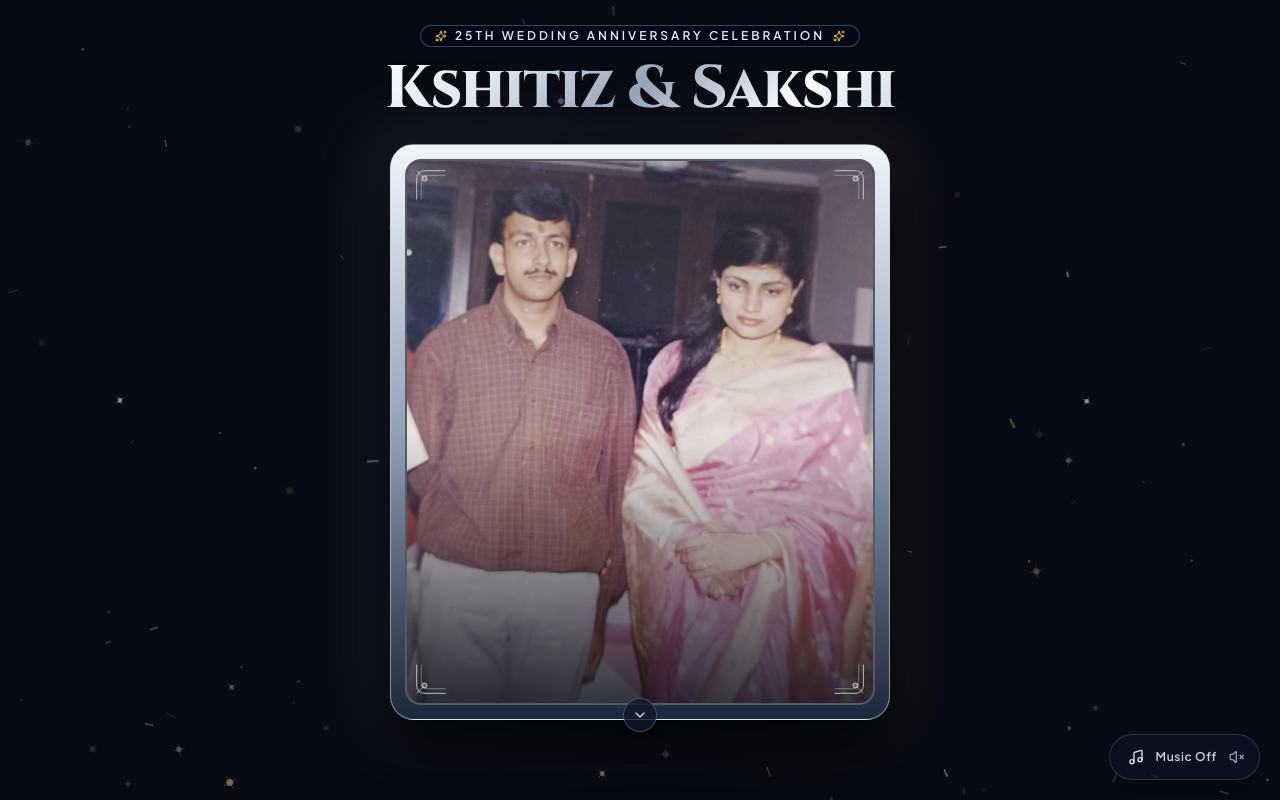
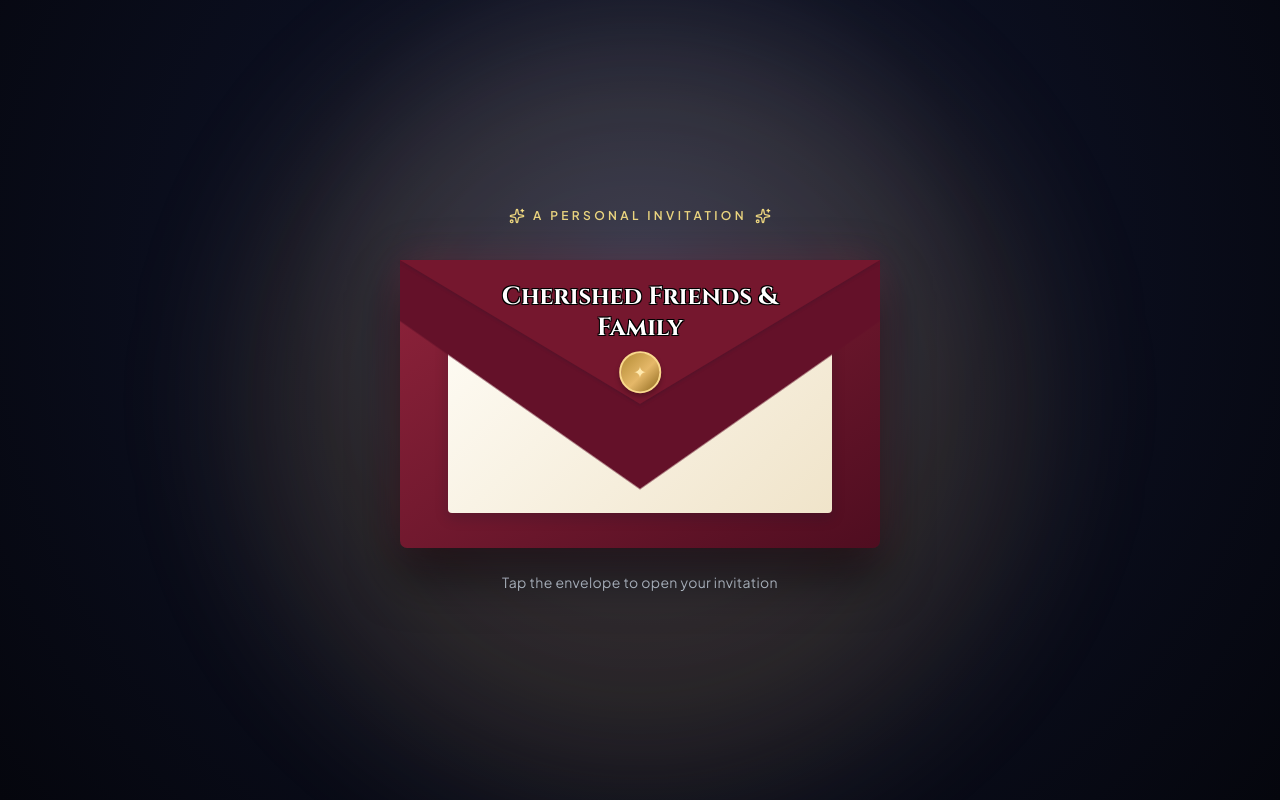
Before and after one commit to 25invitation/25invitation.github.io, a React (Vite) app: page / in a window 1280 px wide. Built offline with nearby package versions, Linux system fonts and the light colour scheme.

Commit message:
Add invitation gate and local audio playback

```diff
--- a/src/App.tsx
+++ b/src/App.tsx
@@ -1,4 +1,4 @@
-import { useState, useEffect } from "react";
+import { useState, useEffect, useRef } from "react";
 import { getGuestFromUrl, type GuestProfile } from "./config/eventConfig";
 import { TinselSparkles } from "./components/TinselSparkles";
 import { HeroScrollTransform } from "./components/HeroScrollTransform";
@@ -9,11 +9,20 @@ import { Timeline } from "./components/Timeline";
 import { DressCode } from "./components/DressCode";
 import { RsvpForm } from "./components/RsvpForm";
 
-import { MusicPlayer } from "./components/MusicPlayer";
+import { MusicPlayer, type MusicPlayerHandle } from "./components/MusicPlayer";
 import { Footer } from "./components/Footer";
+import { EnvelopeGate } from "./components/EnvelopeGate";
 
 export function App() {
   const [currentGuest, setCurrentGuest] = useState<GuestProfile>(getGuestFromUrl());
+  const [isInvitationOpen, setIsInvitationOpen] = useState(false);
+  const musicPlayerRef = useRef<MusicPlayerHandle>(null);
+
+  const openInvitation = () => {
+    // Calling this in the click handler preserves the browser's user gesture for audio playback.
+    musicPlayerRef.current?.play();
+    setIsInvitationOpen(true);
+  };
 
 
   useEffect(() => {
@@ -27,6 +36,9 @@ export function App() {
 
   return (
     <div className="relative min-h-screen bg-[#080a14] text-slate-100 selection:bg-slate-300 selection:text-slate-950 font-sans">
+      {!isInvitationOpen && (
+        <EnvelopeGate guest={currentGuest} onOpen={openInvitation} />
+      )}
       {/* Background Interactive Tinsel & Silver Sparkle Particle Canvas */}
       <TinselSparkles />
 
@@ -60,7 +72,7 @@ export function App() {
       <Footer />
 
       {/* Ambient Audio Player */}
-      <MusicPlayer />
+      <MusicPlayer ref={musicPlayerRef} shouldPlay={isInvitationOpen} />
 
 
     </div>
--- /dev/null
+++ b/src/components/EnvelopeGate.tsx
@@ -0,0 +1,33 @@
+import React from "react";
+import { Sparkles } from "lucide-react";
+import type { GuestProfile } from "../config/eventConfig";
+
+interface EnvelopeGateProps {
+  guest: GuestProfile;
+  onOpen: () => void;
+}
+
+export const EnvelopeGate: React.FC<EnvelopeGateProps> = ({ guest, onOpen }) => {
+  return (
+    <section className="envelope-gate" aria-label="Your personal invitation">
+      <div className="envelope-gate__glow" aria-hidden="true" />
+      <div className="envelope-gate__content">
+        <div className="flex items-center justify-center gap-2 text-amber-200/90">
+          <Sparkles className="h-4 w-4" />
+          <span className="text-xs font-semibold uppercase tracking-[0.28em]">A personal invitation</span>
+          <Sparkles className="h-4 w-4" />
+        </div>
+
+        <button type="button" className="invitation-envelope" onClick={onOpen} aria-label={`Open invitation for ${guest.name}`}>
+          <span className="invitation-envelope__paper" aria-hidden="true" />
+          <span className="invitation-envelope__flap" aria-hidden="true" />
+          <span className="invitation-envelope__front" aria-hidden="true" />
+          <span className="invitation-envelope__seal" aria-hidden="true">✦</span>
+          <span className="invitation-envelope__name">{guest.name}</span>
+        </button>
+
+        <p className="mt-6 text-sm tracking-wide text-slate-300">Tap the envelope to open your invitation</p>
+      </div>
+    </section>
+  );
+};
--- a/src/components/MusicPlayer.tsx
+++ b/src/components/MusicPlayer.tsx
@@ -1,51 +1,55 @@
-import React, { useCallback, useMemo, useRef, useState } from "react";
+import { forwardRef, useCallback, useEffect, useImperativeHandle, useRef, useState } from "react";
 import { Music, Volume2, VolumeX } from "lucide-react";
 
-const videoId = "lggEDxM14jY";
-const youtubeOrigin = "https://www.youtube.com";
+const audioSource = "/audio/celebration.webm";
 
-export const MusicPlayer: React.FC = () => {
+interface MusicPlayerProps {
+  shouldPlay: boolean;
+}
+
+export interface MusicPlayerHandle {
+  play: () => void;
+}
+
+export const MusicPlayer = forwardRef<MusicPlayerHandle, MusicPlayerProps>(({ shouldPlay }, ref) => {
   const [isPlaying, setIsPlaying] = useState(false);
-  const playerRef = useRef<HTMLIFrameElement>(null);
+  const playerRef = useRef<HTMLAudioElement>(null);
 
-  const playerUrl = useMemo(() => {
-    const params = new URLSearchParams({
-      autoplay: "0",
-      controls: "0",
-      enablejsapi: "1",
-      loop: "1",
-      modestbranding: "1",
-      playlist: videoId,
-      playsinline: "1",
-      rel: "0",
-    });
+  const play = useCallback(() => {
+    const player = playerRef.current;
+    if (!player) return;
 
-    if (window.location.origin) params.set("origin", window.location.origin);
-    return `${youtubeOrigin}/embed/${videoId}?${params.toString()}`;
+    void player.play().then(() => setIsPlaying(true)).catch(() => setIsPlaying(false));
   }, []);
 
-  const sendPlayerCommand = useCallback((func: "playVideo" | "pauseVideo") => {
-    playerRef.current?.contentWindow?.postMessage(
-      JSON.stringify({ event: "command", func, args: [] }),
-      youtubeOrigin,
-    );
+  const pause = useCallback(() => {
+    playerRef.current?.pause();
+    setIsPlaying(false);
   }, []);
 
   const toggleMusic = () => {
-    const nextIsPlaying = !isPlaying;
-    sendPlayerCommand(nextIsPlaying ? "playVideo" : "pauseVideo");
-    setIsPlaying(nextIsPlaying);
+    if (isPlaying) {
+      pause();
+    } else {
+      play();
+    }
   };
+
+  useImperativeHandle(ref, () => ({ play }), [play]);
+
+  useEffect(() => {
+    if (shouldPlay) play();
+  }, [shouldPlay, play]);
 
   return (
     <div className="fixed bottom-5 right-5 z-40 flex items-center gap-2">
-      <iframe
+      <audio
         ref={playerRef}
-        src={playerUrl}
-        title="Celebration music"
-        allow="autoplay; encrypted-media"
-        className="absolute h-px w-px opacity-0 pointer-events-none"
-        onLoad={() => sendPlayerCommand("playVideo")}
+        src={audioSource}
+        loop
+        preload="auto"
+        onPlay={() => setIsPlaying(true)}
+        onPause={() => setIsPlaying(false)}
       />
 
       <button
@@ -74,4 +78,4 @@ export const MusicPlayer: React.FC = () => {
       </button>
     </div>
   );
-};
+});
--- a/src/index.css
+++ b/src/index.css
@@ -80,6 +80,127 @@
   border: 1px solid rgba(226, 232, 240, 0.16);
 }
 
+/* First-visit invitation envelope */
+.envelope-gate {
+  position: fixed;
+  z-index: 100;
+  inset: 0;
+  display: grid;
+  place-items: center;
+  overflow: hidden;
+  padding: 1.5rem;
+  background: radial-gradient(circle at 50% 35%, #1e294d 0%, #0c1022 42%, #05060d 100%);
+}
+
+.envelope-gate__glow {
+  position: absolute;
+  width: min(80vw, 46rem);
+  aspect-ratio: 1;
+  border-radius: 50%;
+  background: rgba(229, 184, 105, 0.18);
+  filter: blur(75px);
+  animation: envelopeGlow 3.5s ease-in-out infinite alternate;
+}
+
+.envelope-gate__content {
+  position: relative;
+  z-index: 1;
+  width: min(100%, 34rem);
+  text-align: center;
+}
+
+.invitation-envelope {
+  position: relative;
+  display: block;
+  width: min(100%, 30rem);
+  height: clamp(12rem, 48vw, 18rem);
+  margin: 2.25rem auto 0;
+  border: 0;
+  border-radius: 0.45rem;
+  cursor: pointer;
+  background: linear-gradient(145deg, #8f233b, #4f0d20);
+  box-shadow: 0 1.8rem 3rem rgba(0, 0, 0, 0.5), 0 0 2.5rem rgba(182, 48, 78, 0.26);
+  transition: transform 260ms ease, box-shadow 260ms ease;
+}
+
+.invitation-envelope:hover, .invitation-envelope:focus-visible {
+  transform: translateY(-0.45rem) scale(1.015);
+  box-shadow: 0 2.2rem 3.5rem rgba(0, 0, 0, 0.55), 0 0 3.5rem rgba(182, 48, 78, 0.42);
+}
+
+.invitation-envelope:focus-visible { outline: 3px solid #f9d98c; outline-offset: 0.4rem; }
+
+.invitation-envelope__paper {
+  position: absolute;
+  z-index: 1;
+  inset: 8% 10% 12%;
+  border-radius: 0.25rem;
+  background: linear-gradient(135deg, #fffdf7, #f0e4ca);
+  box-shadow: 0 0.3rem 0.8rem rgba(15, 23, 42, 0.22);
+}
+
+.invitation-envelope__flap {
+  position: absolute;
+  z-index: 4;
+  inset: 0 0 auto;
+  width: 0;
+  height: 0;
+  border-left: clamp(9.4rem, 24vw, 15rem) solid transparent;
+  border-right: clamp(9.4rem, 24vw, 15rem) solid transparent;
+  border-top: clamp(6.2rem, 16vw, 9rem) solid #75172e;
+  filter: drop-shadow(0 0.15rem 0.1rem rgba(15, 23, 42, 0.16));
+}
+
+.invitation-envelope__front {
+  position: absolute;
+  z-index: 3;
+  inset: 0;
+  background: linear-gradient(35deg, transparent 49.5%, #641129 50%) left, linear-gradient(-35deg, transparent 49.5%, #641129 50%) right;
+  background-size: 50% 100%;
+  background-repeat: no-repeat;
+}
+
+.invitation-envelope__name {
+  position: absolute;
+  z-index: 5;
+  top: 18%;
+  left: 50%;
+  width: 68%;
+  transform: translate(-50%, -50%);
+  font-family: var(--font-serif);
+  font-size: clamp(1rem, 3.2vw, 1.55rem);
+  font-weight: 700;
+  line-height: 1.25;
+  color: #fff;
+  -webkit-text-stroke: 1px #000;
+  paint-order: stroke fill;
+  text-shadow: 1px 1px 0 #000, -1px -1px 0 #000, 1px -1px 0 #000, -1px 1px 0 #000;
+}
+
+.invitation-envelope__seal {
+  position: absolute;
+  z-index: 6;
+  left: 50%;
+  top: 39%;
+  display: grid;
+  width: 2.6rem;
+  height: 2.6rem;
+  place-items: center;
+  transform: translate(-50%, -50%);
+  border: 2px solid #f9d98c;
+  border-radius: 50%;
+  color: #ffe9ae;
+  background: linear-gradient(135deg, #b38b34, #e5b869 55%, #8e681d);
+  box-shadow: 0 0.2rem 0.35rem rgba(0,0,0,.28);
+}
+
+@keyframes envelopeGlow { to { transform: scale(1.12); opacity: .65; } }
+
+@media (prefers-reduced-motion: reduce) {
+  .envelope-gate__glow { animation: none; }
+  .invitation-envelope { transition: none; }
+}
+
 /* Indian Ornamental Arch & Pattern Accents */
 .indian-pattern-bg {
   background-color: #080a14;
```
Also changed, not shown: 2 other files (tests, documents, lock files or other folders).
